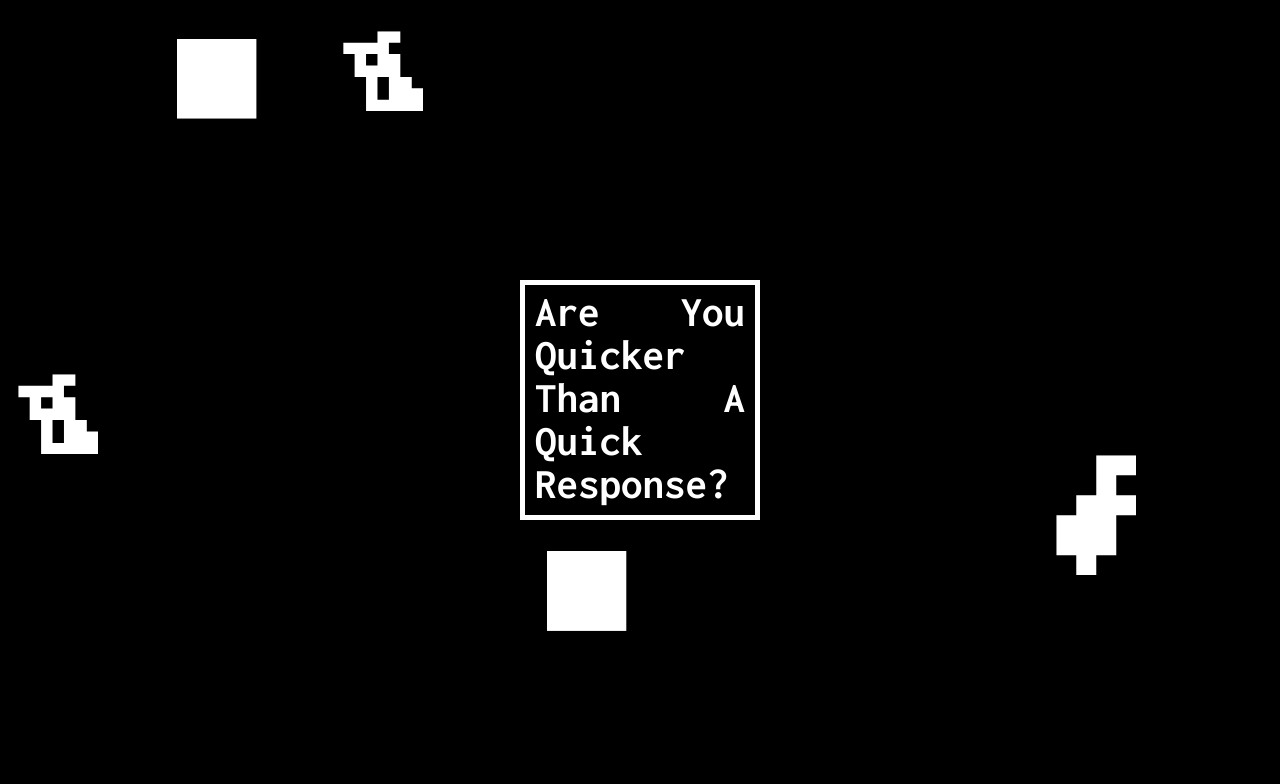
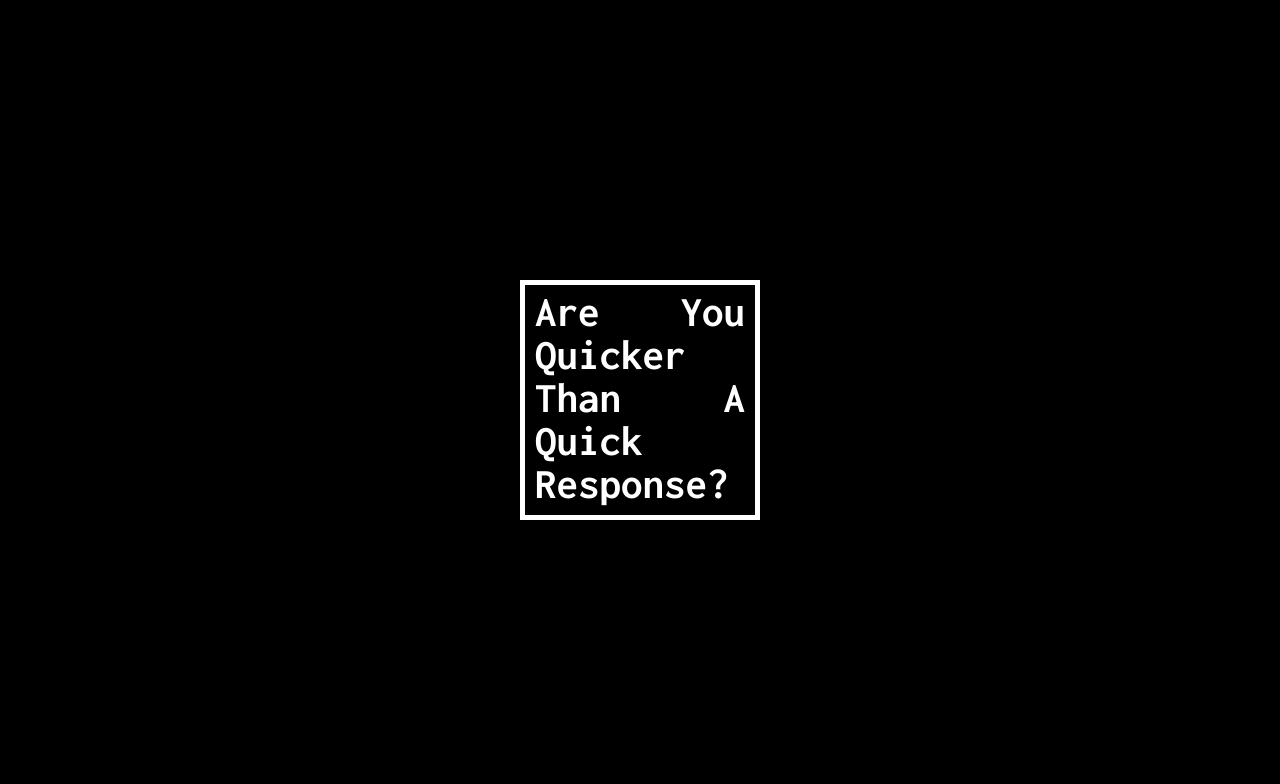
Before and after one commit to coreytegeler/quick-response, a plain HTML site: page index.html in a window 1280 px wide. Shown: the top 784 px of the page. Drawn offline with Linux system fonts and the light colour scheme; a web font is replaced by a local one.

Commit message:
removed fragments

```diff
--- a/index.html
+++ b/index.html
@@ -22,12 +22,13 @@
         <div class="logo">
           Are You Quicker Than A Quick Response?
         </div>
-        <img class="fragment" src="img/fragments/fragment1.svg"/>
+       <!--  <img class="fragment" src="img/fragments/fragment1.svg"/>
         <img class="fragment" src="img/fragments/fragment2.svg"/>
         <img class="fragment" src="img/fragments/fragment3.svg"/>
-        <img class="fragment" src="img/fragments/fragment3.svg"/>
         <img class="fragment" src="img/fragments/fragment4.svg"/>
-        <img class="fragment" src="img/fragments/fragment4.svg"/>
+        <img class="fragment" src="img/fragments/fragment5.svg"/>
+        <img class="fragment" src="img/fragments/fragment6.svg"/>
+        <img class="fragment" src="img/fragments/fragment7.svg"/> -->
       </div>
       <div id="mobile">
         <h1>Please open this page on a desktop or laptop computer.</h1>
--- a/style.css
+++ b/style.css
@@ -219,6 +219,7 @@ header .title .logo {
 	border:none;
 	font-size: 38px;
 	line-height: 39px;
+	background: white;
 }
 header .title h1:nth-child(1) {
 	letter-spacing: 15px;
```
Also changed, not shown: img/fragments/fragment5.svg (added), img/fragments/fragment6.svg (added), img/fragments/fragment7.svg (added).
